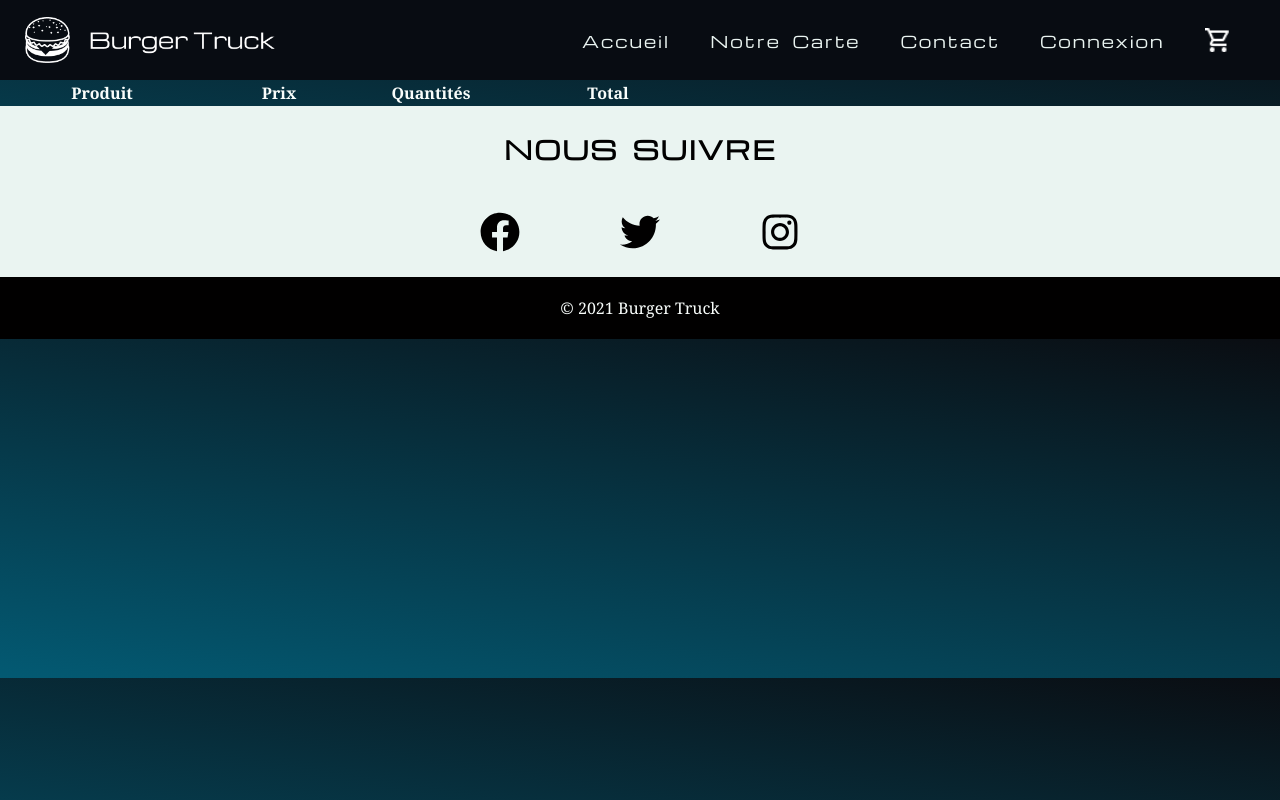
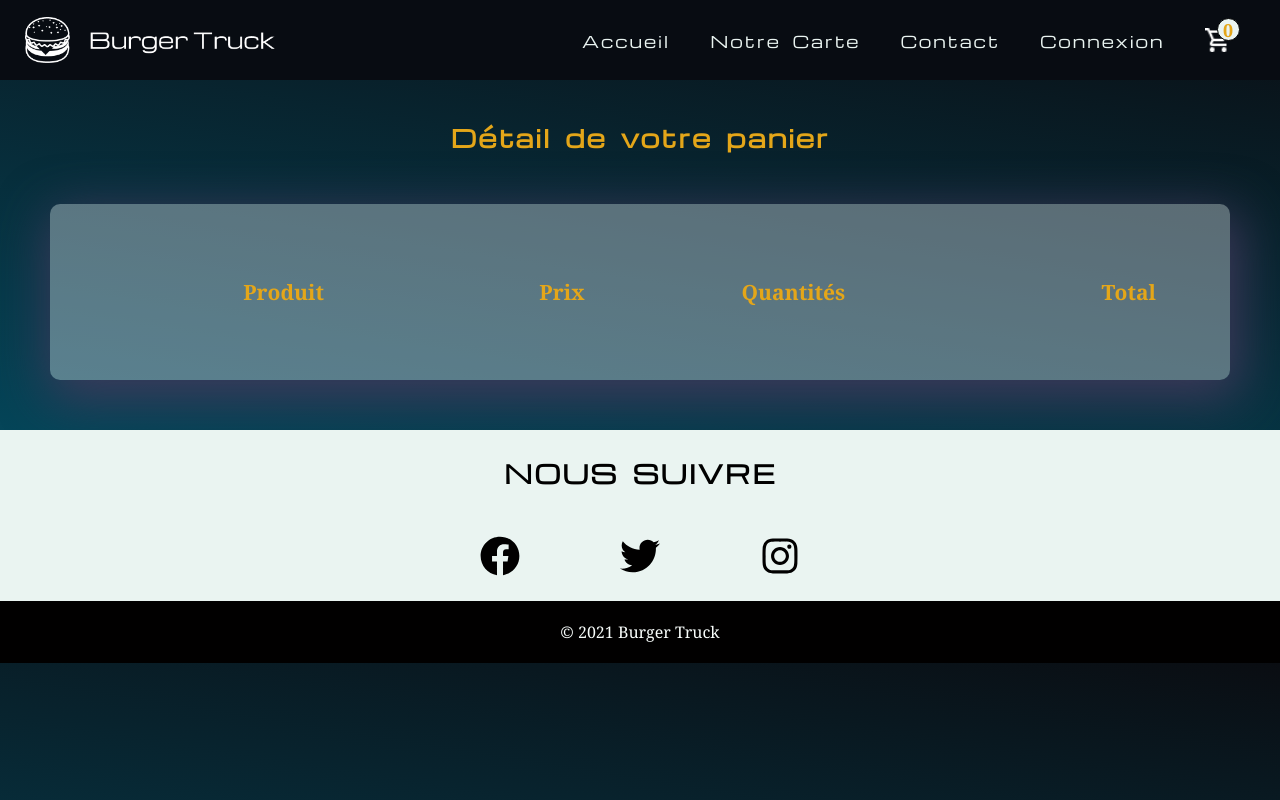
Before and after one commit to J-Banno/burgerTruckProject, a React (Create React App) app in the folder client/: page /cart in a window 1280 px wide. Built offline with nearby package versions, Linux system fonts and the light colour scheme.

Commit message:
notif quantity cart

```diff
--- a/client/src/Redux/reducers/cartReducers.js
+++ b/client/src/Redux/reducers/cartReducers.js
@@ -9,8 +9,6 @@ const INITIAL_STATE = {
 export const cartReducer = (state = INITIAL_STATE, action) => {
   switch (action.type) {
     case actionTypes.ADD_TO_CART:
-      console.log(action.payload.price);
-
       const cartProduct = {
         name: action.payload.title,
         qty: action.payload.quantity,
@@ -18,13 +16,28 @@ export const cartReducer = (state = INITIAL_STATE, action) => {
         ref: action.payload._id,
         total: action.payload.quantity * action.payload.price,
       };
-      console.log(action.payload.quantity * action.payload.price);
-      return {
-        ...state,
-        cart: [...state.cart, cartProduct],
-      };
 
-    default:
-      return state;
+      const indexItemAdd = state.cart.findIndex(
+        (obj) => obj.ref === action.payload._id
+      );
+
+      if (indexItemAdd !== -1) {
+        const updateQuantity = {
+          ...state.cart[indexItemAdd],
+          qty: state.cart[indexItemAdd].qty + action.payload.quantity,
+        };
+
+        const newArr = [...state.cart];
+        newArr.splice(indexItemAdd, 1, updateQuantity);
+        return {
+          cart: newArr,
+        };
+      } else {
+        return {
+          ...state,
+          cart: [...state.cart, cartProduct],
+        };
+      }
   }
+  return state;
 };
--- /dev/null
+++ b/client/src/components/Cart/cart.css
@@ -0,0 +1,30 @@
+.tableCartHeader {
+  padding-bottom: 20px;
+  color: #e4a619;
+  font-weight: bold;
+  font-size: 21px;
+  display: flex;
+  justify-content: space-between;
+  text-align: right;
+  padding: 10px;
+}
+.cartTitle {
+  text-align: center;
+  margin-top: 40px;
+}
+.tableCart {
+  padding: 5%;
+  display: block;
+  background-color: rgba(245, 249, 255, 0.35);
+  box-shadow: 5px 13px 50px 6px rgba(66, 58, 93, 0.9);
+  margin: 50px;
+  border-radius: 10px;
+}
+.itemCartProduct {
+  letter-spacing: 1px;
+  padding: 10px;
+  display: flex;
+  justify-content: space-between;
+
+  text-align: right;
+}
--- a/client/src/components/Cart/cart.js
+++ b/client/src/components/Cart/cart.js
@@ -1,8 +1,9 @@
 import React from "react";
 import Navbar from "../Layout/Header/navbar";
 import Footer from "../Layout/Footer/footer";
-import { useState, useEffect } from "react";
-import { useDispatch, useSelector } from "react-redux";
+import { useEffect } from "react";
+import { useSelector } from "react-redux";
+import "./cart.css";
 
 export default function CartPage() {
   const { cart } = useSelector((state) => ({ ...state.cart }));
@@ -13,15 +14,17 @@ export default function CartPage() {
   return (
     <>
       <Navbar />
-      <table>
-        <tr>
+      <h2 className="cartTitle">Détail de votre panier</h2>
+      <table className="tableCart">
+        <tr className="tableCartHeader">
           <th width="200">Produit</th>
           <th width="150">Prix</th>
           <th width="150">Quantités</th>
+
           <th width="200">Total</th>
         </tr>
         {cart.map((item) => (
-          <tr key={cart._id} {...cart}>
+          <tr className="itemCartProduct" key={cart._id} {...cart}>
             <th width="200">{item.name}</th>
             <th width="150">{item.price} €</th>
             <th width="150">{item.qty}</th>
--- a/client/src/components/Layout/Header/navbar.css
+++ b/client/src/components/Layout/Header/navbar.css
@@ -40,12 +40,41 @@
   font-size: 16px;
   font-family: "Michroma";
 }
+
 .navbarCartContainer {
   border-bottom: none;
 }
 .navbarCart {
   display: block;
   width: 25px;
+}
+.cartContainer {
+  display: flex;
+  justify-content: center;
+  align-items: center;
+  position: relative;
+}
+.floatingCart {
+  display: flex;
+  align-items: center;
+  justify-content: flex-end;
+  cursor: pointer;
+}
+.cartContainer .notif {
+  position: absolute;
+  top: -10px;
+  right: -10px;
+  display: flex;
+  justify-content: center;
+  align-items: center;
+  width: 23px;
+  height: 23px;
+  border-radius: 50%;
+  background: #eaf4f1;
+  color: #e4a619;
+  border: 1px solid #000;
+  font-size: 18px;
+  font-weight: bolder;
 }
 .navbarBurger {
   width: 40px;
@@ -110,7 +139,7 @@ Medias Queries
   .navbarBurger {
     display: block;
     position: fixed;
-    top: 5px;
+    top: 18px;
     right: 30px;
     z-index: 2;
   }
--- a/client/src/components/Layout/Header/navbar.js
+++ b/client/src/components/Layout/Header/navbar.js
@@ -4,6 +4,7 @@ import { NavLink } from "react-router-dom";
 import "./navbar.css";
 import Logo from "../../../assets/images/Logo.png";
 import Cart from "../../../assets/images/cart.png";
+import { useSelector } from "react-redux";
 
 function Navbar() {
   const [showLinks, setShowLinks] = useState(false);
@@ -11,6 +12,14 @@ function Navbar() {
   const handleShowLinks = () => {
     setShowLinks(!showLinks);
   };
+
+  //Notification cart quantity :
+  const shoppingCart = useSelector((state) => state);
+
+  let totalItems = 0;
+  for (const item of shoppingCart.cart.cart) {
+    totalItems += item.qty;
+  }
 
   return (
     <nav className={`navbar ${showLinks ? "showNav" : "hideNav"}`}>
@@ -61,7 +70,16 @@ function Navbar() {
           to="/cart"
           className="navbarLinkContainer navbarCartContainer"
         >
-          <img src={Cart} alt="cart" className="navbarLinkItem navbarCart" />
+          <div className="floatingCart">
+            <div className="cartContainer">
+              <img
+                src={Cart}
+                alt="cart"
+                className="navbarLinkItem navbarCart"
+              />
+              <span className="notif">{totalItems}</span>
+            </div>
+          </div>
         </NavLink>
       </ul>
 
```
